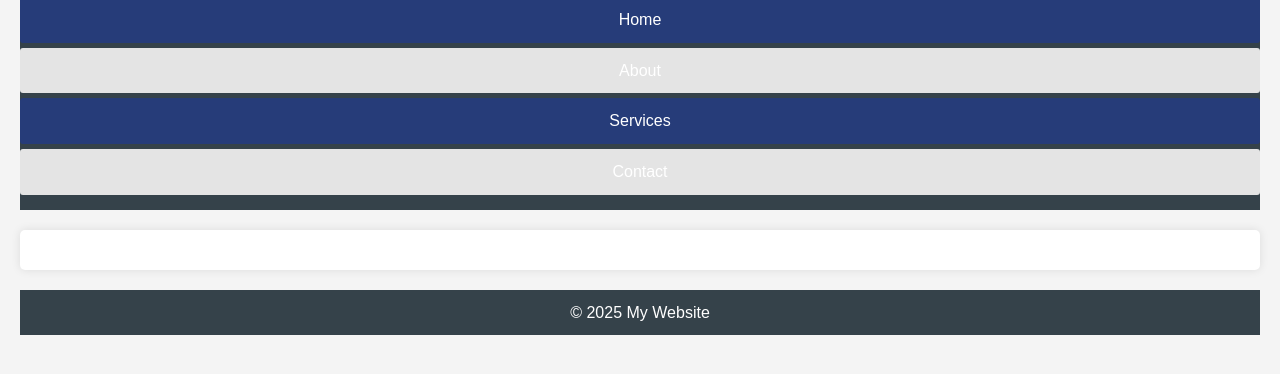
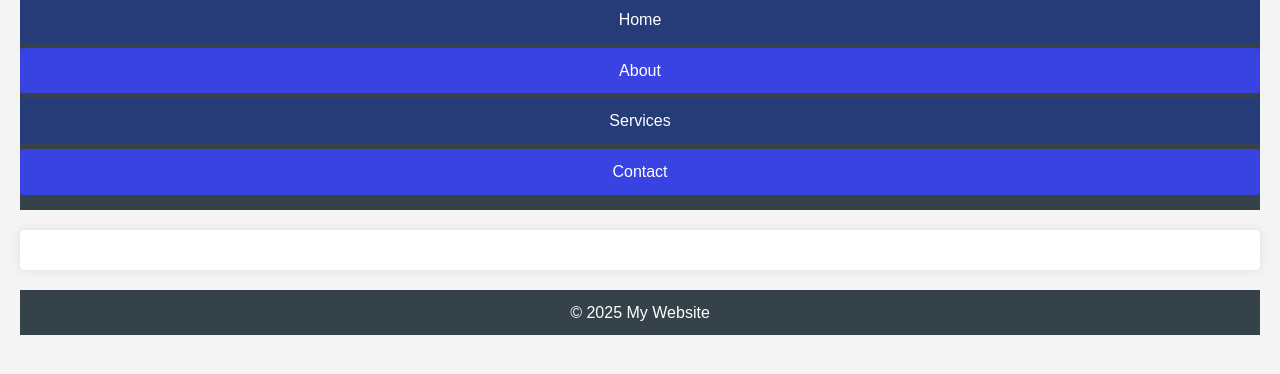
Before and after one commit to Samiul1902/Collaborative-Code-Execution-Platform, a plain HTML site: page index.html in a window 1280 px wide. Shown: the part 84-458 px from the top of the page. Drawn offline with Linux system fonts and the light colour scheme.

Commit message:
Test commit3

```diff
--- a/style.css
+++ b/style.css
@@ -56,7 +56,7 @@ ul {
     padding: 0;
 }
 ul li {
-    background: #e4e4e4;
+    background: #3843e2;
     margin-bottom: 5px;
     padding: 10px;
     border-radius: 3px;
```
